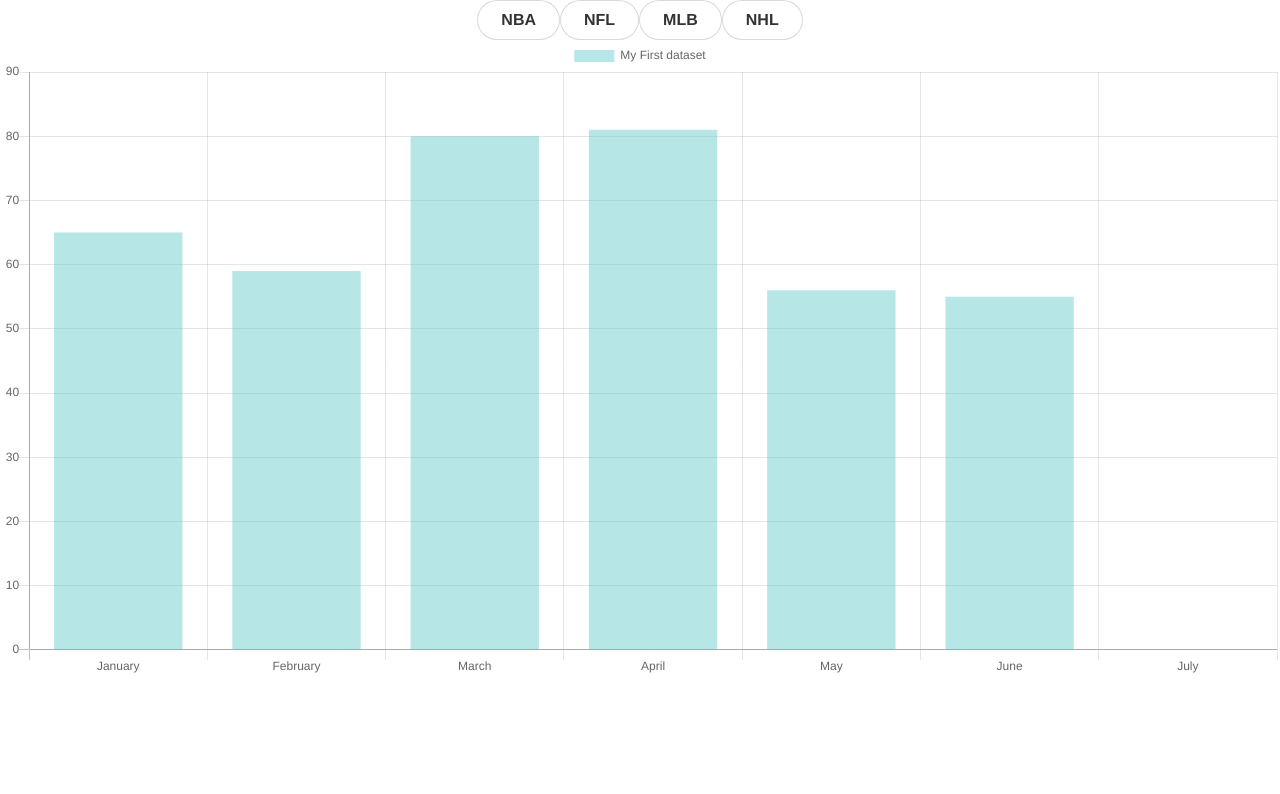
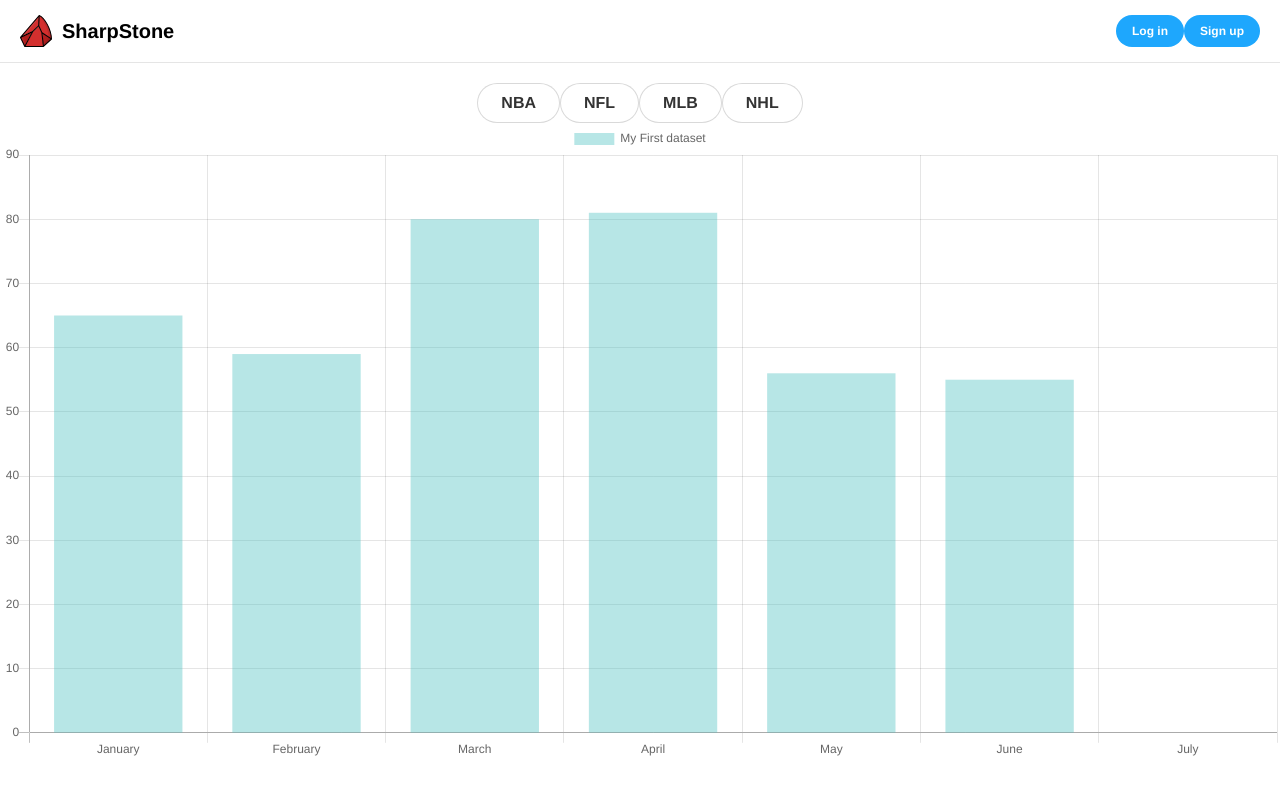
Before and after one commit to kevellis124/sharpstone, a React (Create React App) app: page / in a window 1280 px wide. Shown: the top 794 px of the page. Built offline with nearby package versions, Linux system fonts and the light colour scheme.

Commit message:
Add header

```diff
--- a/src/App.js
+++ b/src/App.js
@@ -1,11 +1,12 @@
-import logo from './logo.svg';
 import './App.css';
+import SiteHeader from './Components/SiteHeader';
 import SportsHeader from "./Components/SportsHeader";
 import VisualizationContainer from './VisualizationContainer';
 
 function App() {
   return (
     <div className="App">
+      <SiteHeader />
       <SportsHeader />
       <VisualizationContainer />
     </div>
--- /dev/null
+++ b/src/Components/Button.js
@@ -0,0 +1,44 @@
+import React from 'react';
+import PropTypes from 'prop-types';
+import './button.css';
+
+/**
+ * Primary UI component for user interaction
+ */
+export const Button = ({ primary, backgroundColor, size, label, ...props }) => {
+    return (
+      <button
+        type="button"
+        className={`button button--${size}`}
+        style={backgroundColor && { backgroundColor }}
+        {...props}
+      >
+        {label}
+      </button>
+    );
+  };
+
+  Button.propTypes = {
+    /**
+     * What background color to use
+     */
+    backgroundColor: PropTypes.string,
+    /**
+     * How large should the button be?
+     */
+    size: PropTypes.oneOf(['small', 'medium', 'large']),
+    /**
+     * Button contents
+     */
+    label: PropTypes.string.isRequired,
+    /**
+     * Optional click handler
+     */
+    onClick: PropTypes.func,
+  };
+
+  Button.defaultProps = {
+    backgroundColor: null,
+    size: 'medium',
+    onClick: undefined,
+  };
--- a/src/Components/SiteHeader.css
+++ b/src/Components/SiteHeader.css
@@ -6,3 +6,16 @@
     align-items: center;
     justify-content: space-between;
   }
+.ico {
+    display: inline-block;
+    vertical-align: top;
+  }
+
+h1 {
+  font-weight: 900;
+  font-size: 20px;
+  line-height: 1;
+  margin: 6px 0 6px 10px;
+  display: inline-block;
+  vertical-align: top;
+}
--- a/src/Components/SiteHeader.js
+++ b/src/Components/SiteHeader.js
@@ -10,15 +10,17 @@ const SiteHeader = ({ user }) => {
     return (
         <header>
             <div className="wrapper">
-                <RockSvg width='100px'/>
-                <h1>SharpStone</h1>
+                <div>
+                    <RockSvg className='ico' width='32px'/>
+                    <h1>SharpStone</h1>
+                </div>
                 <div>
                     {user ? (
-                    <Button size="small" onClick={onLogout} label="Log out" />
+                    <Button size="small" onClick={() => {}} label="Log out" />
                     ) : (
                     <>
-                        <Button size="small" onClick={onLogin} label="Log in" />
-                        <Button primary size="small" onClick={onCreateAccount} label="Sign up" />
+                        <Button size="small" onClick={() => {}} label="Log in" />
+                        <Button primary size="small" onClick={() => {}} label="Sign up" />
                     </>
                     )}
                 </div>
--- a/src/Components/SportsHeader.js
+++ b/src/Components/SportsHeader.js
@@ -1,5 +1,6 @@
 import SportButton from "./SportButton";
 import React from 'react';
+import './sportheader.css';
 
 class SportsHeader extends React.Component {
     constructor(props) {
@@ -14,11 +15,11 @@ class SportsHeader extends React.Component {
     }
     render(){
         return (
-            <div>
-                <SportButton text="NBA" isSelected={this.state.selected == "NBA"} onClick={this.updateSelected}/>
-                <SportButton text="NFL" isSelected={this.state.selected == "NFL"} onClick={this.updateSelected}/>
-                <SportButton text="MLB" isSelected={this.state.selected == "MLB"} onClick={this.updateSelected}/>
-                <SportButton text="NHL" isSelected={this.state.selected == "NHL"} onClick={this.updateSelected}/>
+            <div className='sport-group'>
+                <SportButton text="NBA" isSelected={this.state.selected === "NBA"} onClick={this.updateSelected}/>
+                <SportButton text="NFL" isSelected={this.state.selected === "NFL"} onClick={this.updateSelected}/>
+                <SportButton text="MLB" isSelected={this.state.selected === "MLB"} onClick={this.updateSelected}/>
+                <SportButton text="NHL" isSelected={this.state.selected === "NHL"} onClick={this.updateSelected}/>
             </div>
         );
     }
--- /dev/null
+++ b/src/Components/button.css
@@ -0,0 +1,24 @@
+.button {
+    font-family: 'Nunito Sans', 'Helvetica Neue', Helvetica, Arial, sans-serif;
+    font-weight: 700;
+    border: 0;
+    border-radius: 3em;
+    cursor: pointer;
+    display: inline-block;
+    line-height: 1;
+    color: white;
+    background-color: #1ea7fd;
+  }
+
+  .button--small {
+    font-size: 12px;
+    padding: 10px 16px;
+  }
+  .button--medium {
+    font-size: 14px;
+    padding: 11px 20px;
+  }
+  .button--large {
+    font-size: 16px;
+    padding: 12px 24px;
+  }
--- /dev/null
+++ b/src/Components/sportheader.css
@@ -0,0 +1,3 @@
+.sport-group {
+    padding-top: 20px;
+}
```
